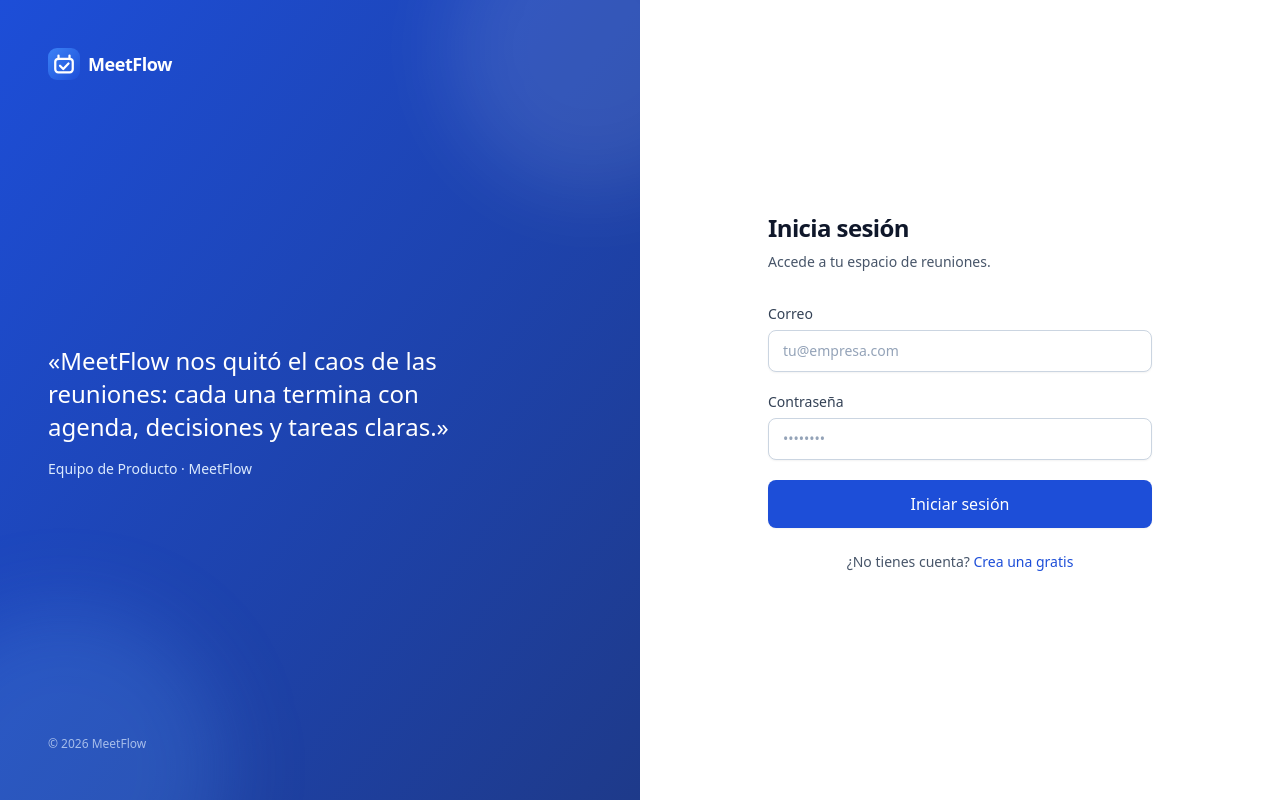
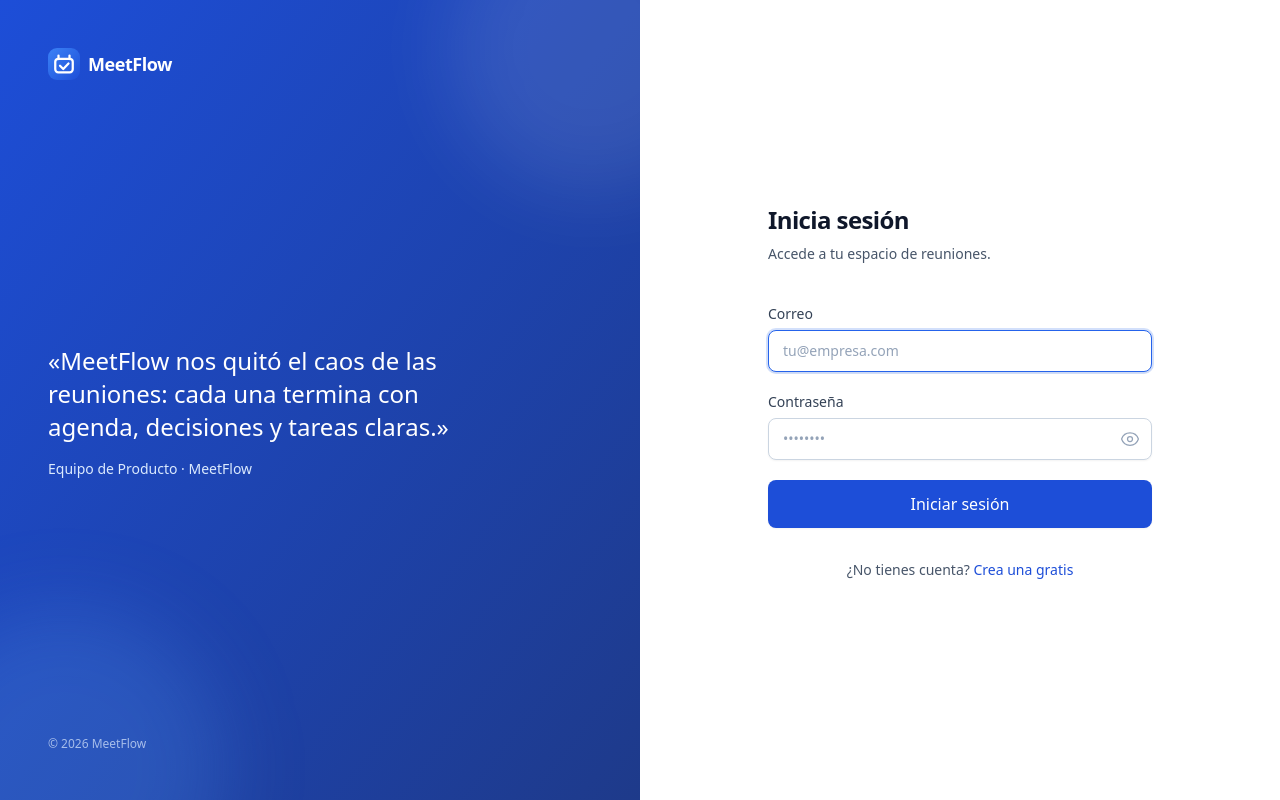
Before and after one commit to Walthergl66/meeting-management-system, a Next.js app in the folder frontend/: page /login in a window 1280 px wide. Built offline with nearby package versions, Linux system fonts and the light colour scheme; no server answers.

Commit message:
feat(frontend): login dinámico con validación en vivo y feedback
Validación onTouched mientras se escribe, autofoco en el correo, campo de
contraseña con toggle, alerta destacada al fallar y animación de entrada.

```diff
--- a/frontend/app/(auth)/login/page.tsx
+++ b/frontend/app/(auth)/login/page.tsx
@@ -9,8 +9,10 @@ import { loginSchema, LoginInput } from '@/lib/shared/validation';
 import { authApi } from '@/lib/api/entities';
 import { tokenStore } from '@/lib/auth/token-store';
 import { Button } from '@/components/ui/button';
+import { FormAlert } from '@/components/ui/form-alert';
 import { FormField } from '@/components/ui/form-field';
 import { Input } from '@/components/ui/input';
+import { PasswordInput } from '@/components/ui/password-input';
 
 export default function LoginPage() {
   const router = useRouter();
@@ -20,6 +22,7 @@ export default function LoginPage() {
     formState: { errors },
   } = useForm<LoginInput>({
     resolver: zodResolver(loginSchema),
+    mode: 'onTouched',
   });
 
   const mutation = useMutation({
@@ -32,7 +35,7 @@ export default function LoginPage() {
   });
 
   return (
-    <>
+    <div className="flex flex-col gap-2 animate-fade-up">
       <div className="flex flex-col gap-2">
         <h1 className="text-2xl font-semibold tracking-tight text-slate-900">
           Inicia sesión
@@ -52,6 +55,7 @@ export default function LoginPage() {
             id="email"
             type="email"
             autoComplete="email"
+            autoFocus
             placeholder="tu@empresa.com"
             invalid={Boolean(errors.email)}
             {...register('email')}
@@ -63,9 +67,8 @@ export default function LoginPage() {
           htmlFor="password"
           error={errors.password?.message}
         >
-          <Input
+          <PasswordInput
             id="password"
-            type="password"
             autoComplete="current-password"
             placeholder="••••••••"
             invalid={Boolean(errors.password)}
@@ -74,9 +77,9 @@ export default function LoginPage() {
         </FormField>
 
         {mutation.isError && (
-          <p role="alert" className="text-sm font-medium text-red-600">
+          <FormAlert title="No pudimos iniciar sesión">
             {(mutation.error as Error).message}
-          </p>
+          </FormAlert>
         )}
 
         <Button
@@ -98,6 +101,6 @@ export default function LoginPage() {
           Crea una gratis
         </Link>
       </p>
-    </>
+    </div>
   );
 }
```
